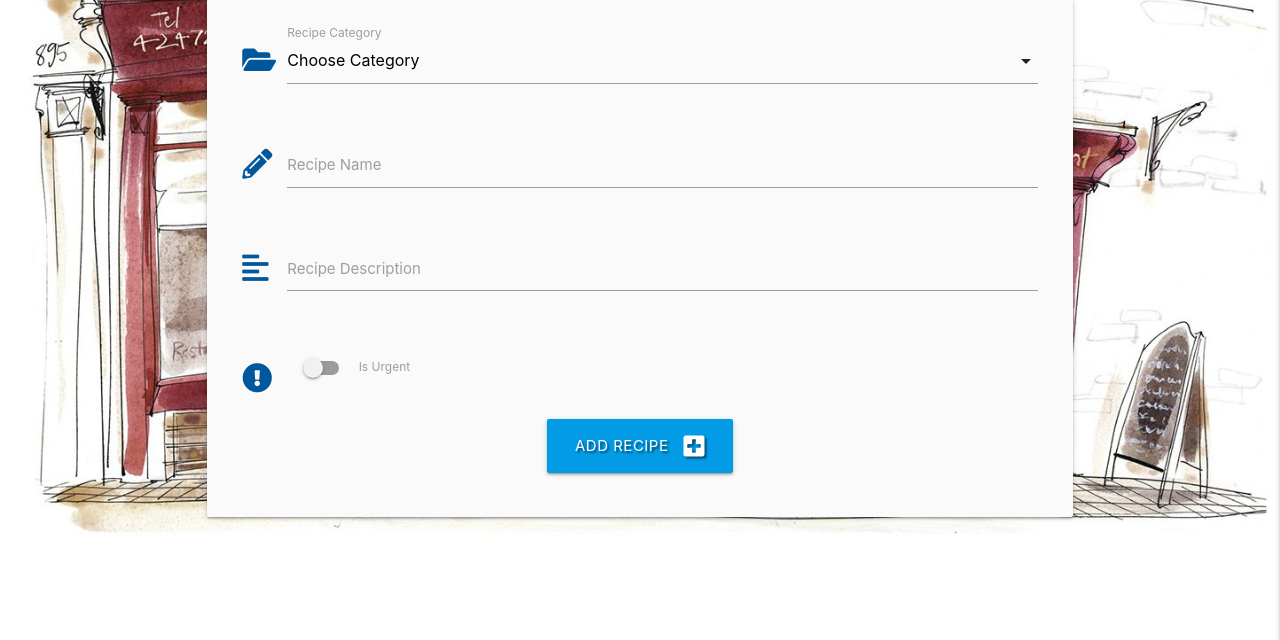
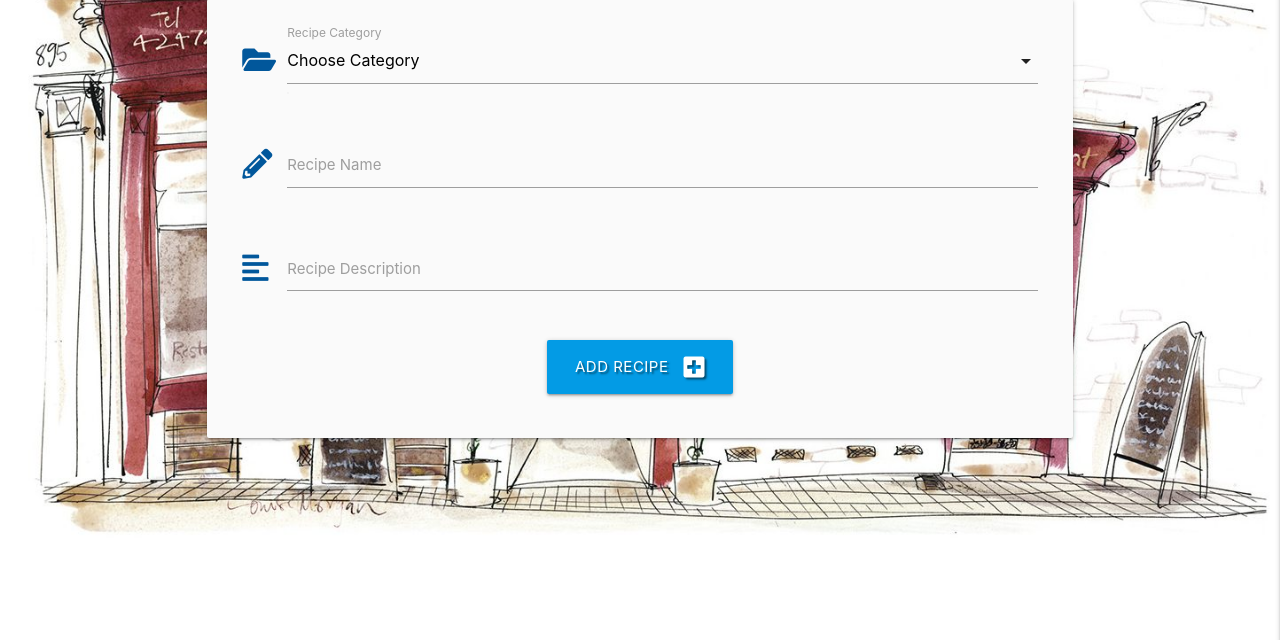
Before and after one commit to etiennedevaux/TheMeatingPlace, a Flask app: page /add_recipe in a window 1280 px wide. Shown: the part 160-800 px from the top of the page. Run offline with Flask 2, Linux system fonts and the light colour scheme; data that the repository does not hold is empty; some libraries are stand-ins or nearby versions.

```diff
--- a/app.py
+++ b/app.py
@@ -125,7 +125,6 @@ def add_recipe():
             "category_name": request.form.get("category_name"),
             "recipe_name": request.form.get("recipe_name"),
             "recipe_description": request.form.get("recipe_description"),
-            "is_urgent": is_urgent,
             "upload_date": datetime.today().strftime("%Y-%m-%d"),
             "created_by": session["user"]
         }
@@ -140,13 +139,11 @@ def add_recipe():
 @app.route("/edit_recipe/<recipe_id>", methods=["GET", "POST"])
 def edit_recipe(recipe_id):
     if request.method == "POST":
-        is_urgent = "on" if request.form.get("is_urgent") else "off"
         submit = {
             "category_name": request.form.get("category_name"),
             "recipe_name": request.form.get("recipe_name"),
             "recipe_description": request.form.get("recipe_description"),
-            "is_urgent": is_urgent,
-            "upload_date": request.form.get("upload_date"),
+            "upload_date": datetime.today().strftime("%Y-%m-%d"),
             "created_by": session["user"]
         }
         mongo.db.recipes.update({"_id": ObjectId(recipe_id)}, submit)
--- a/static/css/style.css
+++ b/static/css/style.css
@@ -35,7 +35,8 @@ body {
     object-fit: cover;
     max-width: 500px;
     margin: auto;
-    opacity: 0.8;
+    opacity: 0.7;
+    border-radius: 3px;
 }
 
 /* Recipes */
@@ -65,6 +66,7 @@ body {
 .mpl-recipe-col-b h1{
     margin: 0;
     font-size: 18pt;
+    color: #f4ff55;
 }
 
 .mpl-recipe-col-b h2{
--- a/templates/add_recipe.html
+++ b/templates/add_recipe.html
@@ -18,7 +18,7 @@
 					<label for="category_name">Recipe Category</label>
 				</div>
 			</div>
-            <!-- task name -->
+            <!-- Recipe Name -->
             <div class="row">
                 <div class="input-field col s12">
                     <i class="fas fa-pencil-alt prefix light-blue-text text-darken-4"></i>
@@ -27,6 +27,8 @@
                     <label for="recipe_name">Recipe Name</label>
                 </div>
             </div>
+            <!-- End of Recipe Name -->
+
             <!-- task description -->
             <div class="row">
                 <div class="input-field col s12">
@@ -37,19 +39,6 @@
                 </div>
             </div>
 
-            <!-- is urgent toggle -->
-			<div class="row">
-				<div class="input-field col s12">
-					<div class="switch">
-                        <i class="fas fa-exclamation-circle prefix light-blue-text text-darken-4"></i>
-						<label for="is_urgent">
-                            <input type="checkbox" id="is_urgent" name="is_urgent">
-                            <span class="lever"></span>
-                            Is Urgent
-                        </label>
-					</div>
-				</div>
-			</div>
             <!-- submit button -->
             <div class="row">
                 <div class="col s12 center-align">
--- a/templates/recipes.html
+++ b/templates/recipes.html
@@ -10,7 +10,7 @@
             <div class="row recipe-row">
             <div class="collapsible-header white-text light-blue darken-4 text-shadow">
                 <div class="col-2 s3 mpl-recipe-col-a">
-                    <img class="mpl-recipe-image" src="{{recipe.recipe_image}}">
+                    <img class="mpl-recipe-image" src="{{recipe.recipe_image }}">
                     <div class="mpl-recipe-image-overlay">
                         <i class="fas fa-caret-down"></i>
                         {% if session.user|lower == recipe.created_by|lower %}
```
Also changed, not shown: templates/edit_recipe.html (+2 -26 lines), static/images/Beans_Toast.jpg (added), static/images/raymond.jpg (added).
